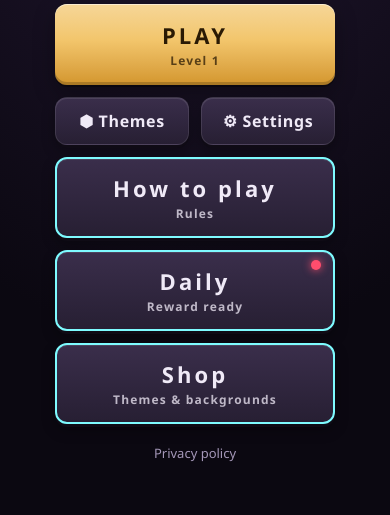
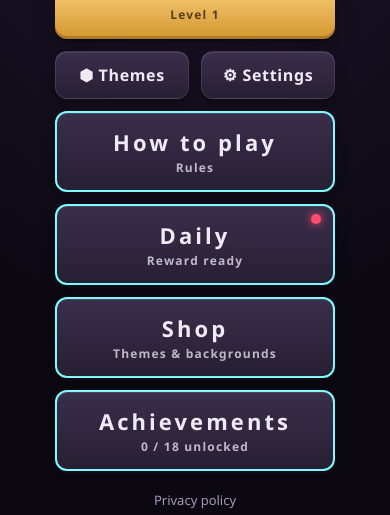
Before and after one commit to OfferPk/hexa-sort, a website: page www/index.html in a window 390 px wide. Shown: the part 329-844 px from the top of the page. Drawn offline with Linux system fonts and the light colour scheme.

Commit message:
v1.3.0: Achievements + Stats
- 17-18 original achievements (progression, skill, streak, daily challenge, shop collection), each pays cosmetic coins
- Unlock toast, Achievements home card (neon, same size) with progress bars
- Stats tab: games played, best score / fewest moves, total coins earned, longest play streak
- Home menu fits short phones (scrolls instead of clipping)
- No new ads; ad rules unchanged; unit tests

```diff
--- a/package.json
+++ b/package.json
@@ -1,12 +1,12 @@
 {
   "name": "hexa-sort",
-  "version": "1.2.1",
+  "version": "1.3.0",
   "description": "Hexcairn: offline hexa stack sort puzzle (vanilla JS) with a Capacitor Android build and AdMob.",
   "private": true,
   "license": "MIT",
   "scripts": {
     "serve": "npx --yes http-server www -p 8080 -c-1",
-    "test": "node test/logic.test.js && node test/adgate.test.js && node test/daily.test.js && node test/shop.test.js",
+    "test": "node test/logic.test.js && node test/adgate.test.js && node test/daily.test.js && node test/shop.test.js && node test/achievements.test.js",
     "sync": "npx cap sync android"
   },
   "dependencies": {
--- a/www/css/style.css
+++ b/www/css/style.css
@@ -234,3 +234,28 @@ body.bg-prism, .bg-swatch.bg-prism { background: conic-gradient(from 210deg at 5
 /* v1.2.1: readable item names on every card (light themes included) + header badge layout */
 .shop-grid .item .nm { color: #fff; background: rgba(12,10,18,.62); padding: 3px 10px; border-radius: 999px; text-shadow: 0 1px 1px rgba(0,0,0,.5); max-width: 100%; overflow: hidden; text-overflow: ellipsis; white-space: nowrap; }
 .panel-head .top-coins { position: static; transform: none; flex: none; }
+/* Achievements + Stats (v1.3) */
+.ach-panel { max-width: 440px; width: calc(100% - 28px); max-height: calc(100% - 60px); display: flex; flex-direction: column; }
+.ach-tabs { display: flex; gap: 6px; margin: 4px 0 8px; }
+.ach-tabs button { flex: 1; padding: 8px; border-radius: 10px; font-weight: 700; background: rgba(127,127,127,.15); border: 1px solid rgba(127,127,127,.25); }
+.ach-tabs button.on { border-color: #7efbff; box-shadow: 0 0 8px rgba(57,246,255,.5); }
+.ach-body { overflow-y: auto; flex: 1; min-height: 0; padding-right: 2px; }
+.ach-sum { margin: 2px 0 8px; font-size: 13px; opacity: .8; }
+.ach-row { padding: 9px 10px; border-radius: 12px; background: rgba(127,127,127,.12); margin-bottom: 7px; display: grid; gap: 3px; }
+.ach-row.done { background: rgba(80,220,160,.16); }
+.ach-top { display: flex; justify-content: space-between; align-items: center; gap: 8px; }
+.ach-rw { display: inline-flex; align-items: center; gap: 4px; font-weight: 800; font-size: 13px; white-space: nowrap; }
+.ach-rw .coin-ico { transform: scale(.75); }
+.ach-row small { font-size: 12px; opacity: .8; }
+.ach-bar { height: 7px; border-radius: 99px; background: rgba(127,127,127,.25); overflow: hidden; }
+.ach-bar i { display: block; height: 100%; border-radius: 99px; background: linear-gradient(90deg, #39f6ff, #2a7dff); }
+.ach-row.done .ach-bar i { background: linear-gradient(90deg, #4be0a0, #2fbf7a); }
+.ach-v { font-style: normal; font-size: 11px; opacity: .75; text-align: right; }
+.stats-tbl { display: grid; gap: 6px; }
+.stat-row { display: flex; justify-content: space-between; padding: 10px 12px; border-radius: 10px; background: rgba(127,127,127,.12); }
+.stat-row b { font-variant-numeric: tabular-nums; }
+/* v1.3: home fits short phones (more cards): tighter spacing, and scrolls instead of clipping */
+#home { justify-content: safe center; overflow-y: auto; touch-action: pan-y; }
+#home > * { flex-shrink: 0; }
+@media (max-height: 760px) { #home { gap: 12px; } #home .menu-col { gap: 9px; } #home .logo { zoom: .85; } }
+@media (max-height: 680px) { #home { gap: 8px; padding-top: calc(var(--sat) + 8px); } #home .logo { zoom: .62; } #home .menu-col { gap: 7px; } }
--- a/www/index.html
+++ b/www/index.html
@@ -29,6 +29,7 @@
       <button id="btn-howto" class="btn plate big howto-open" type="button"><span>How to play</span><small>Rules</small></button>
       <button id="btn-daily" class="btn plate big howto-open daily-open" type="button"><span>Daily</span><small id="daily-card-sub">Reward &amp; challenge</small><i id="daily-dot"></i></button>
       <button id="btn-shop-card" class="btn plate big howto-open shop-open" type="button"><span>Shop</span><small>Themes &amp; backgrounds</small></button>
+      <button id="btn-ach-card" class="btn plate big howto-open ach-open" type="button"><span>Achievements</span><small id="ach-card-sub">Stats &amp; progress</small></button>
       </div>
       <a class="home-link" href="privacy.html">Privacy policy</a>
     </section>
@@ -128,7 +129,7 @@
           <button id="btn-privacy-options" class="btn plate hidden">Ad privacy options</button>
           <button id="btn-reset" class="btn plate danger">Reset progress</button>
         </div>
-        <p class="ver">Hexcairn v1.2.1 · © OfferPk</p>
+        <p class="ver">Hexcairn v1.3.0 · © OfferPk</p>
       </div>
     </div>
 
@@ -159,6 +160,8 @@
   <script src="js/themes.js"></script>
   <script src="js/daily.js"></script>
   <script src="js/shopcore.js"></script>
+  <script src="js/achievements.js"></script>
+  <script src="js/ach-defs.js"></script>
   <script src="js/game.js"></script>
 </body>
 </html>
--- /dev/null
+++ b/www/js/achievements.js
@@ -0,0 +1,155 @@
+/*
+ * Achievements + Stats (offline, localStorage). Cosmetic coin rewards only; no ads here.
+ *   AchLogic.*            pure helpers (node-testable)
+ *   Achievements.create() home card + overlay (Achievements / Stats tabs)
+ */
+(function (root) {
+  'use strict';
+  function pad(n) { return (n < 10 ? '0' : '') + n; }
+  function dateKey(d) { d = d || new Date(); return d.getFullYear() + '-' + pad(d.getMonth() + 1) + '-' + pad(d.getDate()); }
+  function dayIdx(k) { var p = String(k).split('-'); return Math.round(Date.UTC(+p[0], +p[1] - 1, +p[2]) / 86400000); }
+  function fresh() { return { m: {}, done: {}, coinsSeen: null, lastDay: null }; }
+  function normalize(s) {
+    var d = fresh();
+    if (s && typeof s === 'object') {
+      if (s.m && typeof s.m === 'object') Object.keys(s.m).forEach(function (k) { var v = +s.m[k]; if (isFinite(v) && v >= 0) d.m[k] = v; });
+      if (s.done && typeof s.done === 'object') Object.keys(s.done).forEach(function (k) { if (s.done[k]) d.done[k] = 1; });
+      if (typeof s.coinsSeen === 'number') d.coinsSeen = s.coinsSeen;
+      if (typeof s.lastDay === 'string') d.lastDay = s.lastDay;
+    }
+    return d;
+  }
+  function get(s, k) { return s.m[k] || 0; }
+  function bump(s, k, n) { s.m[k] = get(s, k) + (n == null ? 1 : n); return s.m[k]; }
+  function max(s, k, v) { if (v > get(s, k)) s.m[k] = v; return s.m[k]; }
+  /** lower-is-better record (e.g. fewest moves / fastest time); 0 = none yet */
+  function min(s, k, v) { if (v > 0 && (!get(s, k) || v < get(s, k))) s.m[k] = v; return s.m[k]; }
+  /** count a play day; keeps current + longest consecutive-day streak */
+  function playDay(s, today) {
+    if (s.lastDay === today) return;
+    var gap = s.lastDay ? dayIdx(today) - dayIdx(s.lastDay) : 0;
+    s.m.day_streak = gap === 1 ? get(s, 'day_streak') + 1 : 1;
+    max(s, 'best_day_streak', s.m.day_streak);
+    bump(s, 'days_played');
+    s.lastDay = today;
+  }
+  function observeCoins(s, coins) {
+    if (typeof coins !== 'number' || !isFinite(coins)) return 0;
+    if (s.coinsSeen == null) { s.coinsSeen = coins; return 0; }
+    var diff = coins - s.coinsSeen; s.coinsSeen = coins;
+    if (diff > 0) { bump(s, 'coins_earned', diff); return diff; }
+    return 0;
+  }
+  function progress(s, def) {
+    var v = get(s, def.metric), p = def.lower ? (v > 0 && v <= def.goal ? 1 : 0) : Math.min(1, v / def.goal);
+    return { value: v, pct: p, done: !!s.done[def.id] };
+  }
+  /** returns defs newly unlocked (marks them done) */
+  function check(s, defs) {
+    var out = [];
+    defs.forEach(function (d) { if (!s.done[d.id] && progress(s, d).pct >= 1) { s.done[d.id] = 1; out.push(d); } });
+    return out;
+  }
+  /** Shared achievements every puzzle game gets (daily, streak, shop collection, coins). */
+  var COMMON = [
+    { id: 'daily_first', name: 'Early Bird', desc: 'Claim a Daily reward', metric: 'daily_claims', goal: 1, reward: 20 },
+    { id: 'daily_week', name: 'Full Week', desc: 'Reach day 7 of the Daily reward calendar', metric: 'daily_best_day', goal: 7, reward: 100 },
+    { id: 'chal_first', name: 'Challenger', desc: 'Complete a Daily challenge', metric: 'challenges', goal: 1, reward: 25 },
+    { id: 'chal_ten', name: 'Challenge Regular', desc: 'Complete 10 Daily challenges', metric: 'challenges', goal: 10, reward: 120 },
+    { id: 'chal_streak', name: 'Hat Trick', desc: 'Complete Daily challenges 3 days in a row', metric: 'best_chal_streak', goal: 3, reward: 60 },
+    { id: 'days_5', name: 'Habit Forming', desc: 'Play on 5 days in a row', metric: 'best_day_streak', goal: 5, reward: 75 },
+    { id: 'shop_1', name: 'New Look', desc: 'Buy your first item in the Skin Shop', metric: 'bought', goal: 1, reward: 30 },
+    { id: 'shop_5', name: 'Collector', desc: 'Own 5 bought Skin Shop items', metric: 'bought', goal: 5, reward: 150 },
+    { id: 'coins_1k', name: 'Treasure Keeper', desc: 'Earn 1,000 coins in total', metric: 'coins_earned', goal: 1000, reward: 50 }
+  ];
+  var Logic = { dateKey: dateKey, fresh: fresh, normalize: normalize, get: get, bump: bump, max: max, min: min, playDay: playDay,
+    observeCoins: observeCoins, progress: progress, check: check, COMMON: COMMON };
+  root.AchLogic = Logic;
+  if (typeof module !== 'undefined' && module.exports) module.exports = Logic;
+  if (typeof document === 'undefined') return;
+
+  /* ---------------- UI ---------------- */
+  function create(o) {
+    var KEY = o.key, s, defs = COMMON.concat(o.defs || []);
+    try { s = normalize(JSON.parse(localStorage.getItem(KEY) || 'null')); } catch (e) { s = fresh(); }
+    function persist() { try { localStorage.setItem(KEY, JSON.stringify(s)); } catch (e) {} }
+    var toast = o.toast || function () {}, sfx = o.sfx || function () {}, tab = 'ach', queue = [], showing = false;
+
+    var ov = document.createElement('div');
+    ov.id = 'achievements'; ov.className = 'overlay hidden ach-overlay';
+    ov.innerHTML = '<div class="panel ach-panel" role="dialog" aria-modal="true" aria-label="Achievements">' +
+      '<div class="panel-head"><h3>Achievements</h3><button class="icon-btn close ach-x" aria-label="Close">✕</button></div>' +
+      '<div class="ach-tabs"><button data-t="ach" class="on">Achievements</button><button data-t="stats">Stats</button></div>' +
+      '<div class="ach-body"></div></div>';
+    (document.getElementById('app') || document.body).appendChild(ov);
+    var body = ov.querySelector('.ach-body');
+    ov.querySelector('.ach-x').addEventListener('click', function () { sfx('click'); ov.classList.add('hidden'); });
+    Array.prototype.forEach.call(ov.querySelectorAll('.ach-tabs button'), function (b) {
+      b.addEventListener('click', function () { sfx('click'); tab = b.dataset.t; render(); });
+    });
+    function fmt(n) { return Math.round(n).toLocaleString('en-US'); }
+    function render() {
+      Array.prototype.forEach.call(ov.querySelectorAll('.ach-tabs button'), function (b) { b.classList.toggle('on', b.dataset.t === tab); });
+      body.innerHTML = '';
+      if (tab === 'ach') {
+        var n = defs.filter(function (d) { return s.done[d.id]; }).length;
+        var sum = document.createElement('p'); sum.className = 'ach-sum'; sum.textContent = n + ' / ' + defs.length + ' unlocked'; body.appendChild(sum);
+        defs.slice().sort(function (a, b) { return (s.done[a.id] ? 1 : 0) - (s.done[b.id] ? 1 : 0); }).forEach(function (d) {
+          var p = progress(s, d), r = document.createElement('div');
+          r.className = 'ach-row' + (p.done ? ' done' : '');
+          var shown = d.lower ? (p.value ? fmt(p.value) : '—') + ' (need ≤ ' + fmt(d.goal) + ')' : fmt(Math.min(p.value, d.goal)) + ' / ' + fmt(d.goal);
+          r.innerHTML = '<div class="ach-top"><b></b><span class="ach-rw"><span class="coin-ico"></span>' + d.reward + '</span></div>' +
+            '<small></small><div class="ach-bar"><i style="width:' + Math.round((p.done ? 1 : p.pct) * 100) + '%"></i></div><em class="ach-v"></em>';
+          r.querySelector('b').textContent = (p.done ? '✓ ' : '') + d.name;
+          r.querySelector('small').textContent = d.desc;
+          r.querySelector('.ach-v').textContent = p.done ? 'Unlocked' : shown;
+          body.appendChild(r);
+        });
+      } else {
+        var rows = [['Games played', fmt(get(s, 'games'))]].concat(o.stats ? o.stats(s) : []).concat([
+          ['Total coins earned', fmt(get(s, 'coins_earned'))],
+          ['Longest play streak', fmt(get(s, 'best_day_streak')) + (get(s, 'best_day_streak') === 1 ? ' day' : ' days')],
+          ['Daily challenges done', fmt(get(s, 'challenges'))],
+          ['Days played', fmt(get(s, 'days_played'))]]);
+        var t = document.createElement('div'); t.className = 'stats-tbl';
+        rows.forEach(function (rw) { var e = document.createElement('div'); e.className = 'stat-row'; e.innerHTML = '<span></span><b></b>'; e.firstChild.textContent = rw[0]; e.lastChild.textContent = rw[1]; t.appendChild(e); });
+        body.appendChild(t);
+      }
+      var sub = document.getElementById('ach-card-sub');
+      if (sub) sub.textContent = defs.filter(function (d) { return s.done[d.id]; }).length + ' / ' + defs.length + ' unlocked';
+    }
+    function nextToast() {
+      if (showing || !queue.length) return;
+      showing = true; var d = queue.shift();
+      setTimeout(function () { toast('🏆 ' + d.name + ' unlocked! +' + d.reward + ' coins', 2400); sfx('coin'); }, 900);
+      setTimeout(function () { showing = false; nextToast(); }, 3400);
+    }
+    function sync() {
+      if (o.coins) observeCoins(s, o.coins());
+      if (o.bought) s.m.bought = o.bought();
+      playDay(s, dateKey());
+      var got = check(s, defs);
+      persist();
+      if (got.length) {
+        var total = 0; got.forEach(function (d) { total += d.reward; queue.push(d); });
+        o.addCoins(total);
+        if (o.coins) observeCoins(s, o.coins()); // rewards count as earned
+        persist(); nextToast();
+      }
+      if (!ov.classList.contains('hidden')) render(); else { var sub = document.getElementById('ach-card-sub'); if (sub) render(); }
+      return got;
+    }
+    var api = {
+      bump: function (k, n) { bump(s, k, n); return sync(); },
+      max: function (k, v) { max(s, k, v); return sync(); },
+      min: function (k, v) { min(s, k, v); return sync(); },
+      get: function (k) { return get(s, k); },
+      sync: sync,
+      open: function () { tab = 'ach'; sync(); render(); ov.classList.remove('hidden'); },
+      state: function () { return s; }, defs: defs
+    };
+    setTimeout(sync, 0);
+    return api;
+  }
+  root.Achievements = { create: create };
+})(typeof window !== 'undefined' ? window : globalThis);
--- a/www/js/daily.js
+++ b/www/js/daily.js
@@ -116,6 +116,7 @@
       var r = claim(s, today()); if (!r.ok) return;
       persist(); o.addCoins(r.coins); lastClaimCoins = r.coins; sfx('coin');
       toast('Day ' + r.day + ' reward: +' + r.coins + ' coins'); render();
+      if (o.onEvent) o.onEvent('claim', { day: r.day });
     });
     q('.daily-2x').addEventListener('click', function () {
       var t = today(); if (doubledFor === t || !lastClaimCoins) return;
@@ -138,6 +139,7 @@
         var r = completeChallenge(s, t); if (!r.ok) return false;
         persist(); o.addCoins(r.coins); sfx('coin');
         toast('Daily challenge complete! +' + r.coins + ' coins', 2600); render();
+        if (o.onEvent) o.onEvent('challenge', { streak: r.streak });
         return true;
       },
       state: function () { return s; }
--- a/www/js/game.js
+++ b/www/js/game.js
@@ -71,7 +71,7 @@
     var t = $('toast'); t.textContent = msg; t.classList.remove('hidden');
     clearTimeout(toastTimer); toastTimer = setTimeout(function () { t.classList.add('hidden'); }, ms || 2200);
   }
-  function setCoins() { Array.prototype.forEach.call(document.querySelectorAll('.coins-val'), function (e) { e.textContent = save.coins; }); }
+  function setCoins() { Array.prototype.forEach.call(document.querySelectorAll('.coins-val'), function (e) { e.textContent = save.coins; }); if (typeof ach !== 'undefined' && ach) ach.sync(); }
   function applyTheme() {
     var cl = document.body.classList;
     Array.prototype.slice.call(cl).forEach(function (c) { if (/^theme-/.test(c)) cl.remove(c); });
@@ -475,7 +475,7 @@
     for (var e = 0; e < events.length; e++) {
       var ev = events[e];
       if (ev.t === 'move') await animMove(ev);
-      else if (ev.t === 'clear') { await animClear(ev); chainShown = ev.chain; }
+      else if (ev.t === 'clear') { await animClear(ev); chainShown = ev.chain; if (ach) ach.bump('stacks'); }
     }
     if (chainShown > 1) { $('chain').textContent = 'CHAIN ×' + chainShown; setTimeout(function () { $('chain').innerHTML = '&nbsp;'; }, 1600); }
   }
@@ -523,6 +523,10 @@
 
   // ---------------- win / lose ----------------
   function onWin() {
+    if (ach && !G.achWon) {
+      G.achWon = 1; if (!G.achLost) ach.bump('games'); ach.bump('wins'); ach.max('level', G.level); ach.max('best_score', G.score); ach.min('fewest', G.placements || 0);
+      if (!G.shuffleUsed && !G.reviveUsed && !G.hammerUsed) ach.bump('clean_wins');
+    }
     if (G.daily) {
       if (!G.awarded) { G.awarded = -1; gate.levelCompleted(G.level); daily.complete(G.daily); persist(); }
     } else if (!G.awarded) {
@@ -542,6 +546,7 @@
     if (native && gate.state.maxCompleted >= gate.config.INTERSTITIAL_MIN_LEVEL - 1) window.Ads.prepareInterstitial();
   }
   function onLose() {
+    if (ach && !G.achLost) { G.achLost = 1; ach.bump('games'); }
     SFX.lose(); haptic('error');
     $('lose-score').textContent = G.score;
     $('lose-target').textContent = G.target;
@@ -594,7 +599,7 @@
         col = theme().tiles[st[i] % theme().tiles.length];
         for (var q = 0; q < 2; q++) particles.push({ x: pos.x + (Math.random() - 0.5) * S, y: pos.y - i * T, vx: (Math.random() - 0.5) * 320, vy: -80 - Math.random() * 260, s: S * (0.12 + Math.random() * 0.14), col: col, t0: performance.now(), life: 700 + Math.random() * 300, r: Math.random() * 6 });
       }
-      L.hammer(G, cell);
+      L.hammer(G, cell); G.hammerUsed = true;
       smashFx = { cell: cell, t0: performance.now() };
       hammerMode = false;
       SFX.smash(); haptic('heavy');
@@ -757,10 +762,23 @@
   }, 1000);
   document.addEventListener('visibilitychange', function () { if (document.visibilityState === 'hidden') persist(); });
 
+  // ---------------- achievements + stats ----------------
+  var ACH_DEFS = window.ACH_DEFS;
+  var ach = window.Achievements.create({
+    key: 'hexcairn.ach.v1', defs: ACH_DEFS,
+    addCoins: function (n) { save.coins += n; persist(); setCoins(); },
+    coins: function () { return save.coins; },
+    bought: function () { return Math.max(0, save.owned.length - 1) + Math.max(0, (save.ownedBg || []).length - 1); },
+    toast: toast, sfx: function (k) { if (k === 'coin') SFX.coin(); else SFX.click(); },
+    stats: function (st) { var g = function (k) { return st.m[k] || 0; }; return [['Levels won', String(g('wins'))], ['Highest level', String(Math.max(g('level'), (save.level || 1) - 1))], ['Best level score', g('best_score').toLocaleString('en-US')], ['Fewest placements to win', g('fewest') ? String(g('fewest')) : '—']]; }
+  });
+  $('btn-ach-card').addEventListener('click', function () { SFX.unlock(); SFX.click(); ach.open(); });
+
   // ---------------- daily ----------------
   function dailyLevelFor(key) { return 12 + (window.DailyLogic.seedFor(key, 'hexcairn') % 40); }
   var daily = window.Daily.create({
     key: 'hexcairn.daily.v1',
+    onEvent: function (t, d) { if (!ach) return; if (t === 'claim') { ach.bump('daily_claims'); ach.max('daily_best_day', d.day); } else { ach.bump('challenges'); ach.max('best_chal_streak', d.streak); } },
     addCoins: function (n) { save.coins += n; persist(); setCoins(); },
     rewarded: function (ok, fail) { window.Ads.showRewarded(ok, fail); },
     toast: toast, sfx: function (k) { if (k === 'coin') SFX.coin(); else SFX.click(); },
```
Also changed, not shown: test/ach-defs.js (added, +2 -0 lines), test/achievements.test.js (added, +37 -0 lines), www/js/ach-defs.js (added, +14 -0 lines), 1 other file.
